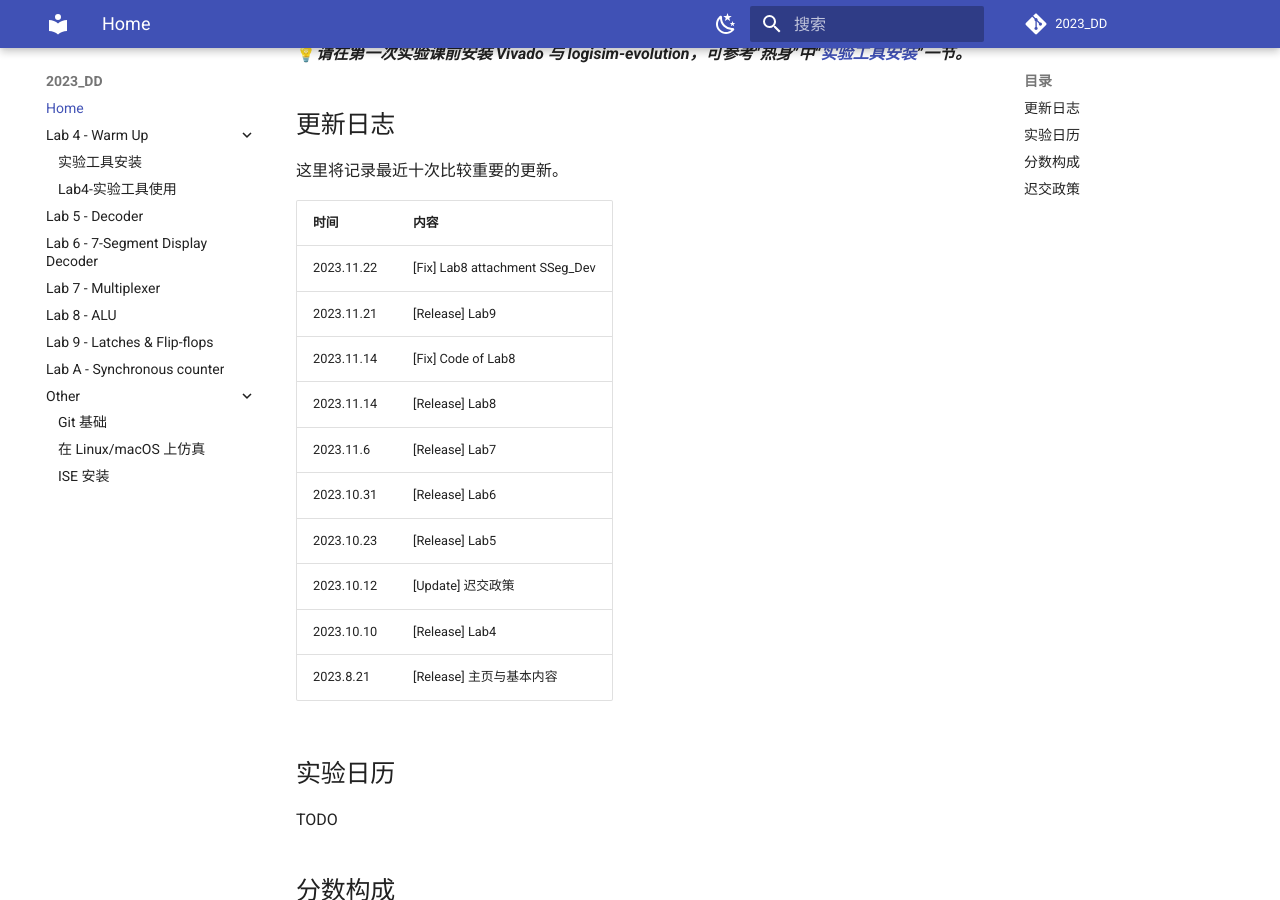
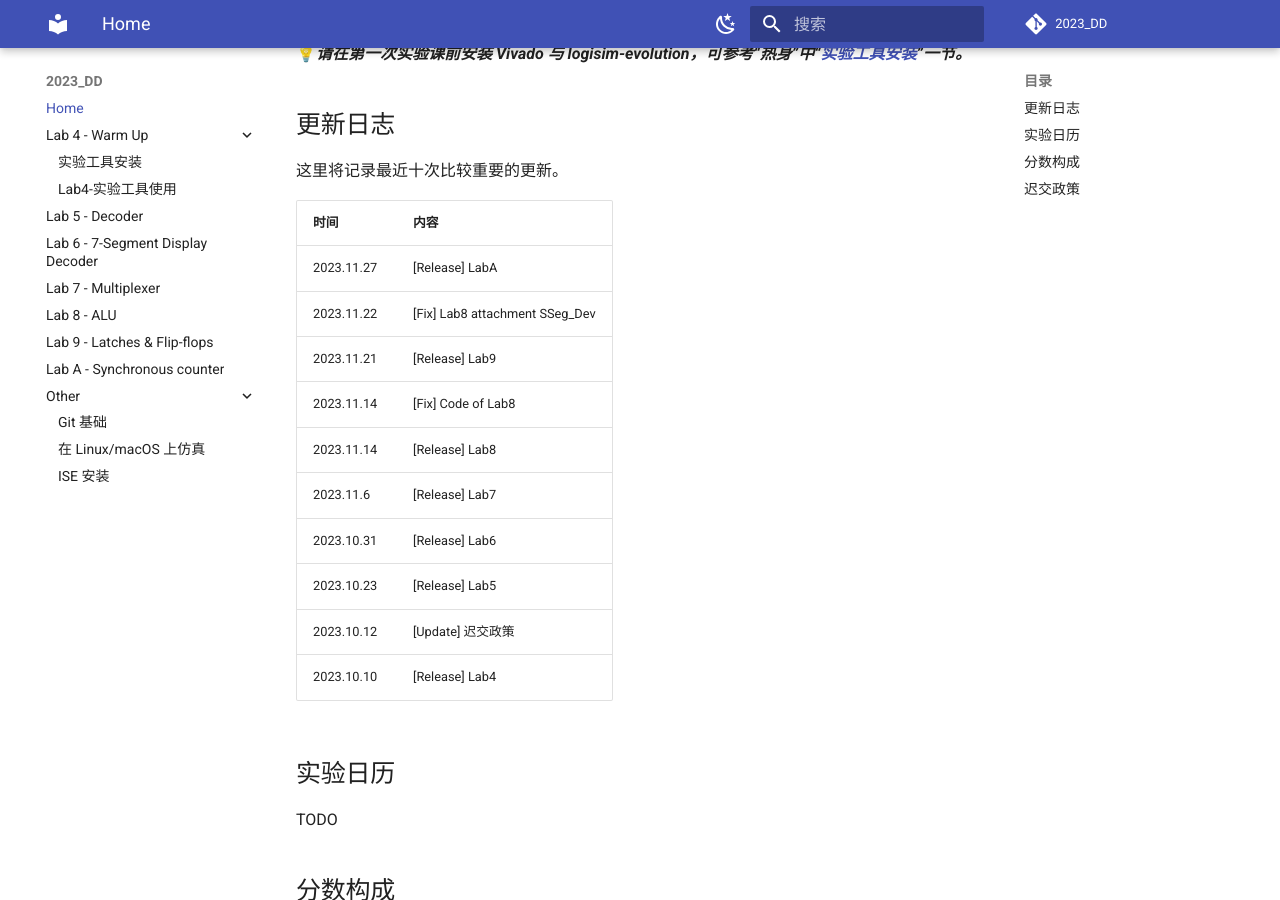
Before and after one commit to Guahao31/2023_DD, an MkDocs documentation site: the page built from docs/index.md, in a window 1280 px wide and 900 px high, scrolled down 458 px. Built offline with MkDocs 1.6.1 and Material for MkDocs 9.7.7, drawn with Linux system fonts in a browser that asks for light colours; a script that is not in the unit is left out; comment, search, counter and statistics services are not loaded.

Commit message:
release: LabA

```diff
--- a/docs/index.md
+++ b/docs/index.md
@@ -20,6 +20,7 @@
 
 | 时间 | 内容 |
 | --- | :------------------------------------ |
+| 2023.11.27 | [Release] LabA |
 | 2023.11.22 | [Fix] Lab8 attachment SSeg_Dev |
 | 2023.11.21 | [Release] Lab9 |
 | 2023.11.14 | [Fix] Code of Lab8 |
@@ -29,7 +30,7 @@
 | 2023.10.23 | [Release] Lab5 |
 | 2023.10.12 | [Update] 迟交政策 |
 | 2023.10.10 | [Release] Lab4 |
-| 2023.8.21 | [Release] 主页与基本内容 |
+<!-- | 2023.8.21 | [Release] 主页与基本内容 | -->
 <!-- 格式如下： -->
 <!-- 有超过十次的更新，需要将旧的更新注释，而非删除 -->
 <!-- | 2023.3.5 | [Update] Lab1 ALU_operation 补充 | -->
```
